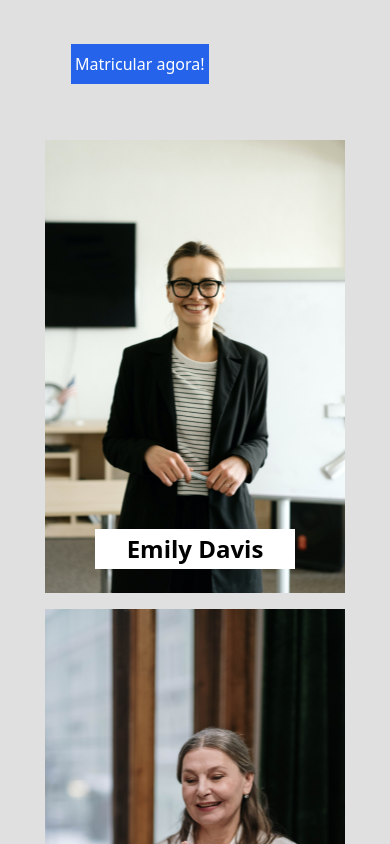
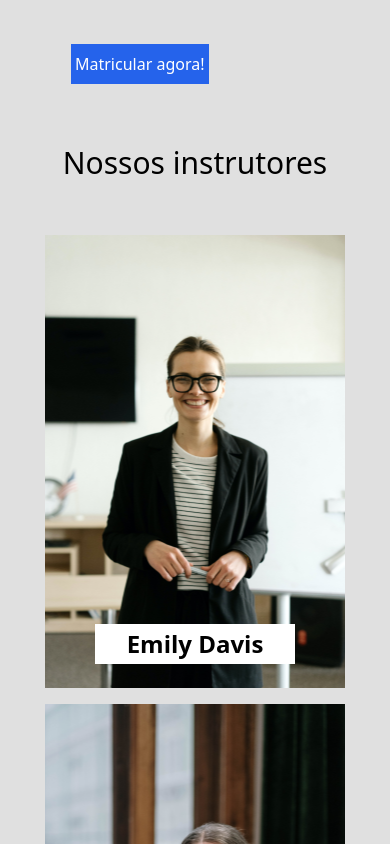
Before and after one commit to Davi-html/site-educacional, a website: page index.html in a window 390 px wide. Shown: the part 3665-4509 px from the top of the page. Drawn offline with nearby package versions, Linux system fonts and the light colour scheme.

Commit message:
resolvendo bugs e add o h1 dos instrutores

```diff
--- a/index.html
+++ b/index.html
@@ -224,11 +224,12 @@
           qualificados e tecnologias avançadas, nós preparamos nossos alunos
           para o futuro da tecnologia.
         </p>
-        <a class="py-2 px-1 bg-blue-600 text-white w-fit matricular">Matricular agora!</a>
+        <a class="py-2 px-1 bg-blue-600 text-white w-fit matricular-buttom">Matricular agora!</a>
       </div>
     </section>
 
-    <section class="h-auto flex justify-center sec-professor">
+    <section class="h-auto sec-professor">
+      <h1 id="instrutores-h1">Nossos instrutores</h1>
       <div class="container">
         <div class="bg-slate-500 div1 professor1">
           <p class="px-8 py-1 bg-white w-fit text-2xl font-bold h-fit mb-6">
@@ -249,8 +250,6 @@
           <p class="px-8 py-1 bg-white w-fit text-2xl font-bold h-fit mb-6">
             Jennifer Wilson
           </p>
-        </div>
-        <div>
         </div>
       </div>
     </section>
--- a/input.css
+++ b/input.css
@@ -239,6 +239,7 @@
     grid-template-columns: 300px 300px 300px 300px;
     gap: 16px;
     justify-content: center;
+    margin: auto;
 }
 
 .div1, .div2, .div3, .div4, .div5, .div6, .div7, .div8 {
@@ -272,6 +273,7 @@
         grid-template-rows: 453px 453px 453px 453px;
         gap: 16px;
         justify-content: center;
+        margin:auto
     }
 
     .texto-professor {
@@ -325,7 +327,13 @@ footer {
 
 @media (max-width:768px){
     .sec-professor {
-        margin-bottom: 150px;
+        margin-bottom: 0px;
+    }
+
+    #instrutores-h1 {
+        font-size: 23px;
+        text-align: center;
+        margin-bottom: 50px;
     }
 
     footer {
@@ -467,3 +475,15 @@ footer {
     top: 50%;
     transform: translate( -50%, -50%);
 }
+
+.sec-professor {
+    display: flex;
+    flex-direction: column;
+    justify-content: center;
+}
+
+#instrutores-h1 {
+    font-size: 30px;
+    text-align: center;
+    margin-bottom: 50px;
+}
--- a/script.js
+++ b/script.js
@@ -24,7 +24,7 @@ fecharModal.onclick = function(){
 }
 
 
-const botaoMatricular = document.querySelector('.matricular')
+const botaoMatricular = document.querySelector('.matricular-buttom')
 const modalMatricular = document.querySelector('.dialog2')
 const fecharModal1 = document.querySelector('.x-login1')
 
--- a/tailwind.config.js
+++ b/tailwind.config.js
@@ -1,6 +1,6 @@
 /** @type {import('tailwindcss').Config} */
 module.exports = {
-  content: ["./**/*.{html,js}"],
+  content: ["./**/*.{html,js,}"],
   theme: {
     extend: {
       colors: {
```
Also changed, not shown: dist/output.css.
